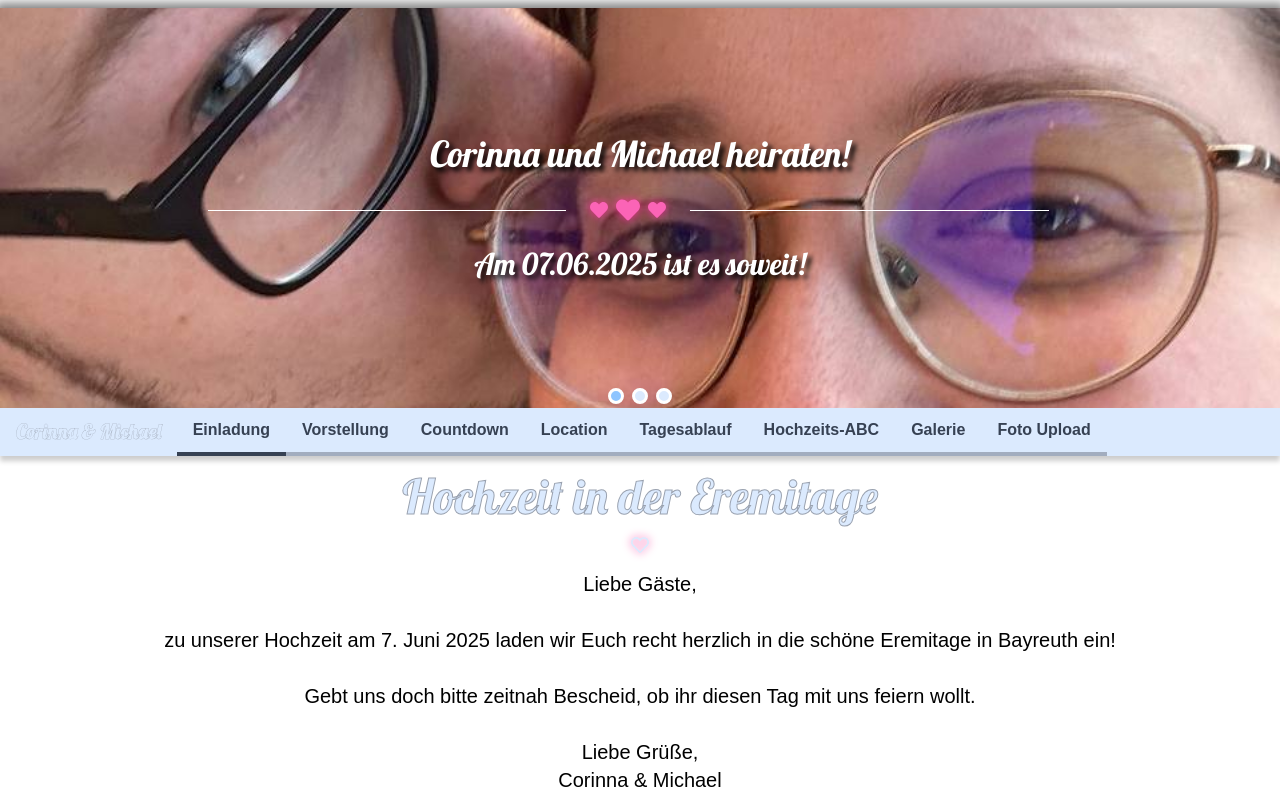
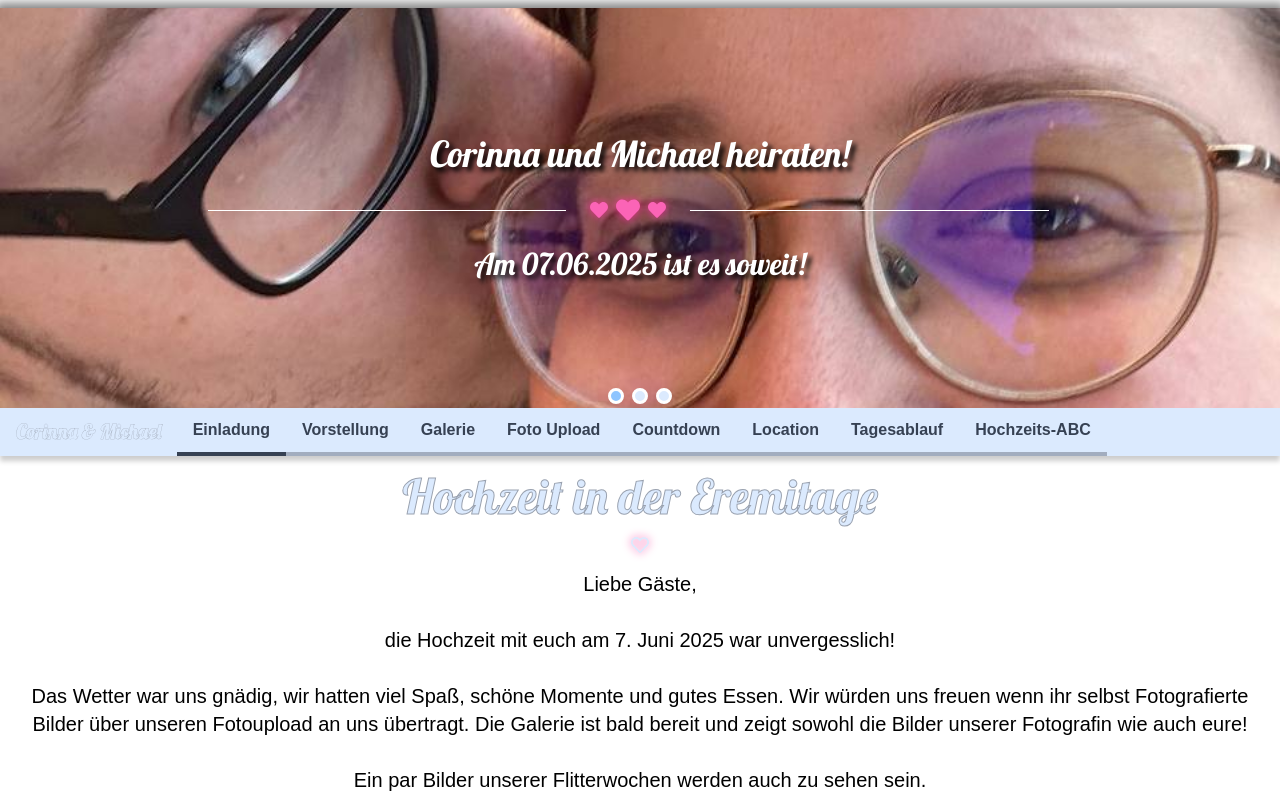
Before and after one commit to Unluckymichell/hz-web-next, a Next.js app: page / in a window 1280 px wide. Shown: the top 800 px of the page. Built offline with nearby package versions, Linux system fonts and the light colour scheme.

Commit message:
Update Begruesung component with wedding details; move galery and photoupload up

```diff
--- a/src/Parts/Begruesung.tsx
+++ b/src/Parts/Begruesung.tsx
@@ -1,4 +1,5 @@
 import Divider from "@/Components/Divider";
+import Link from "next/link";
 import React from "react";
 import { FaRegHeart as HeartIcon } from "react-icons/fa";
 
@@ -26,11 +27,13 @@ function Begruesung() {
       <p className="text-lg sm:text-xl">
         Liebe Gäste,
         <Brr />
-        zu unserer Hochzeit am 7. Juni 2025 laden wir Euch recht herzlich in die
-        schöne Eremitage in Bayreuth ein!
+        die Hochzeit mit euch am 7. Juni 2025 war unvergesslich!
         <Brr />
-        Gebt uns doch bitte zeitnah Bescheid, ob ihr diesen Tag mit uns feiern
-        wollt.
+        Das Wetter war uns gnädig, wir hatten viel Spaß, schöne Momente und gutes Essen.
+        Wir würden uns freuen wenn ihr selbst Fotografierte Bilder über unseren <Link href={"#fotos"}>Fotoupload</Link> an uns übertragt.
+        Die Galerie ist bald bereit und zeigt sowohl die Bilder unserer Fotografin wie auch eure!
+        <Brr />
+        Ein par Bilder unserer Flitterwochen werden auch zu sehen sein.
         <Brr />
         Liebe Grüße,
         <br />
--- a/src/app/page.tsx
+++ b/src/app/page.tsx
@@ -2,7 +2,7 @@ import ContentSection from "@/Parts/Content/ContentSection";
 import Header from "@/Parts/Header/Header";
 import HeaderContent from "@/Parts/Header/HeaderContent";
 import { getImages } from "@/Parts/Header/homeImages";
-import Navigation from "@/Parts/Navigation";
+import Navigation, { NavigationProps } from "@/Parts/Navigation";
 import Countdown from "@/Parts/Countdown";
 import Footer from "@/Parts/Footer/Footer";
 import ABC from "@/Parts/ABC";
@@ -13,16 +13,16 @@ import GalerieLink from "@/Parts/GalerieLink";
 import PhotoUploadLink from "@/Parts/PhotoUploadLink";
 import Vorstellung from "@/Parts/Vorstellung";
 
-const nav = [
+const nav: NavigationProps["links"] = [
   /*{ link: "/#vorstellung", label: "Vorstellung" },*/
   { link: "#einladung", id: "einladung", label: "Einladung" },
   { link: "#vorstellung", id: "vorstellung", label: "Vorstellung" },
+  { link: "#galerie", id: "galerie", label: "Galerie", preloadOnclick: "/galery" },
+  { link: "#fotos", id: "fotos", label: "Foto Upload", preloadOnclick: "/photoupload" },
   { link: "#countdown", id: "countdown", label: "Countdown" },
   { link: "#locations", id: "locations", label: "Location" },
   { link: "#ablauf", id: "ablauf", label: "Tagesablauf" },
   { link: "#abc", id: "abc", label: "Hochzeits-ABC" },
-  { link: "#galerie", id: "galerie", label: "Galerie" },
-  { link: "#fotos", id: "fotos", label: "Foto Upload" },
 ];
 
 export const dynamic = 'force-dynamic';
@@ -42,6 +42,12 @@ export default async function Home() {
         <ContentSection title="Vorstellung" id="vorstellung">
           <Vorstellung />
         </ContentSection>
+        <ContentSection title="Galerie" id="galerie">
+          <GalerieLink />
+        </ContentSection>
+        <ContentSection title="Foto Upload" id="fotos">
+          <PhotoUploadLink />
+        </ContentSection>
         <ContentSection title="Countdown" id="countdown">
           <Countdown />
         </ContentSection>
@@ -58,12 +64,6 @@ export default async function Home() {
         <ContentSection title="Unser Hochzeits-ABC" id="abc">
           <ABC />
         </ContentSection>
-        <ContentSection title="Galerie" id="galerie">
-          <GalerieLink />
-        </ContentSection>
-        <ContentSection title="Foto Upload" id="fotos">
-          <PhotoUploadLink />
-        </ContentSection>
         <Footer />
       </Navigation>
     </>
```
